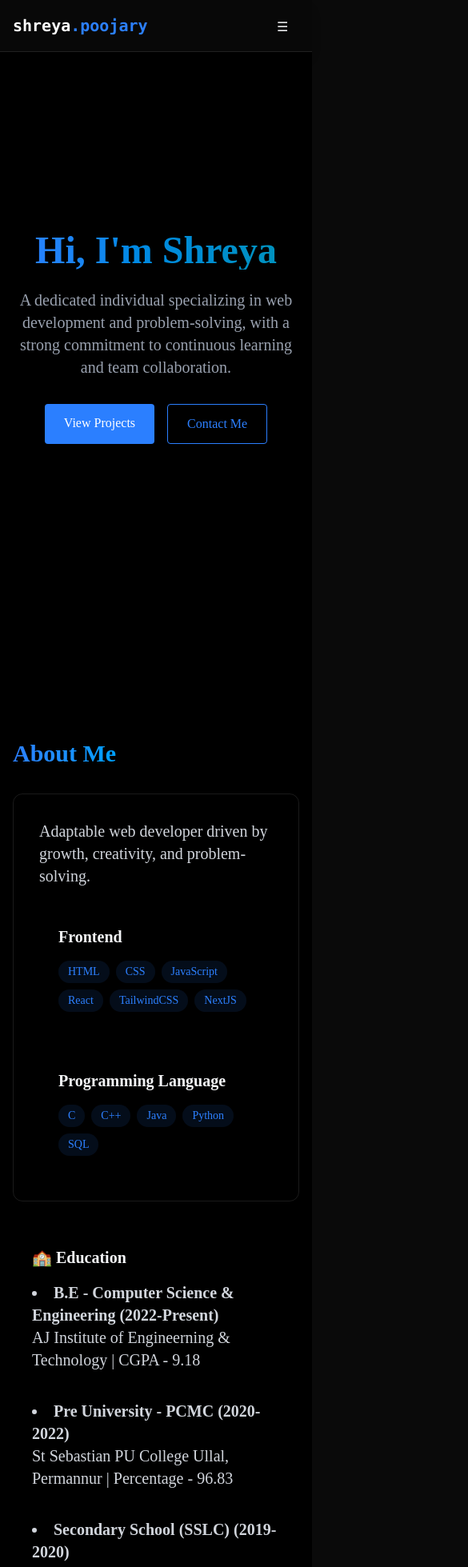
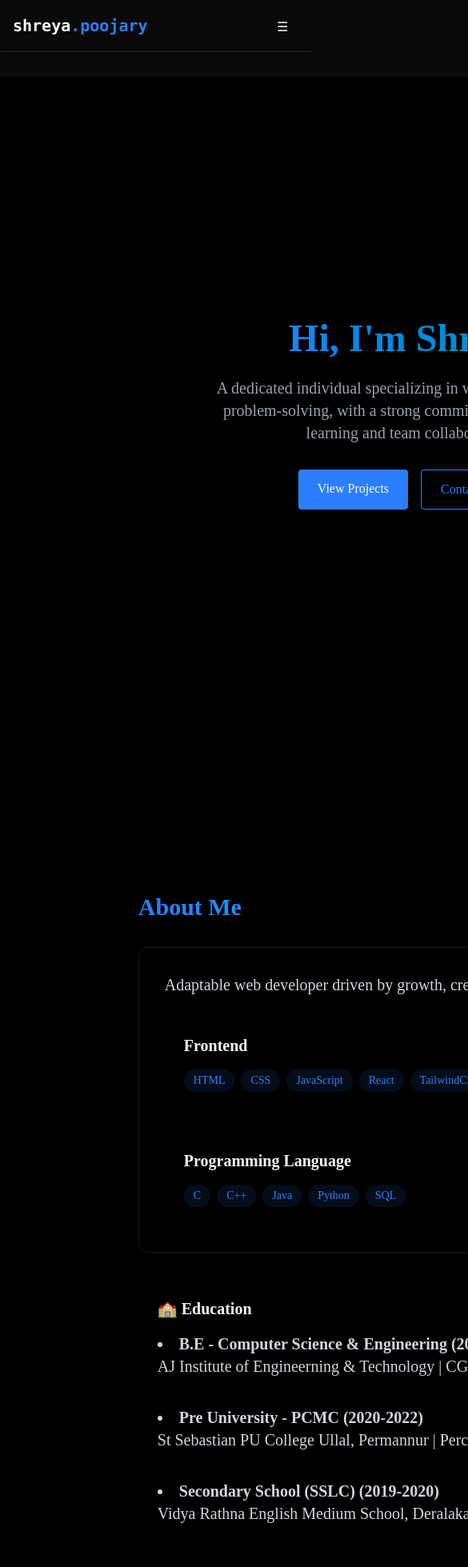
Before and after one commit to Shreyya18/new, a React (Vite) app: page / in a window 390 px wide. Shown: the top 1959 px of the page at 80% size, 585 px wide, since content can reach past the window. Built offline with nearby package versions, Linux system fonts and the light colour scheme.

Commit message:
media query fix

```diff
--- a/src/App.jsx
+++ b/src/App.jsx
@@ -14,7 +14,7 @@ function App() {
   return (
     <>
     {!isLoaded && <LoadingScreen onComplete={()=> setIsLoaded(true)}/>}{" "}
-      <div className={`min-h-screen transition-opacity duration-700 ${isLoaded?"opacity-100":"opacity-0"} bg-black text-gray-100` }>
+      <div className={` min-w-max min-h-screen transition-opacity duration-700 ${isLoaded?"opacity-100":"opacity-0"} bg-black text-gray-100` }>
 
         <Navbar menuOpen={menuOpen} setMenuOpen={setMenuOpen}/>
         <MobileMenu menuOpen={menuOpen} setMenuOpen={setMenuOpen}/>
--- a/src/components/section/About.jsx
+++ b/src/components/section/About.jsx
@@ -5,7 +5,7 @@ export const About = () => {
     const ProgrammingLang=["C", "C++","Java", "Python", "SQL"];
 
 
-    return <section id="about" className=" min-h-screen flex items-center justify-center py-20 ">
+    return <section id="about" className="min-w-max min-h-screen flex items-center justify-center py-20 ">
         <RevealOnScroll>
         <div className=" max-w-3xl max-auto px-4 text-xl md:text-2xl">
             <h2 className=" text-3xl font-bold mb-8 bg-gradient-to-r from-blue-500 to-cyan-400 0 bg-clip-text text-transparent">About Me</h2>
--- a/src/components/section/Home.jsx
+++ b/src/components/section/Home.jsx
@@ -1,7 +1,7 @@
 import { RevealOnScroll } from "../RevealOnScroll"
 
 export const Home = () => {
-    return <section id="home" className="min-h-screen flex items-center justify-center relative">
+    return <section id="home" className="min-w-max  min-h-screen flex items-center justify-center m-24">
         <RevealOnScroll>
         <div className="text-center z-10 px-4 ">
             <h1 className="text-5xl md:text-7xl font-bold mb-6 bg-gradient-to-r from-blue-500 to-cyan-600 bg-clip-text
```
